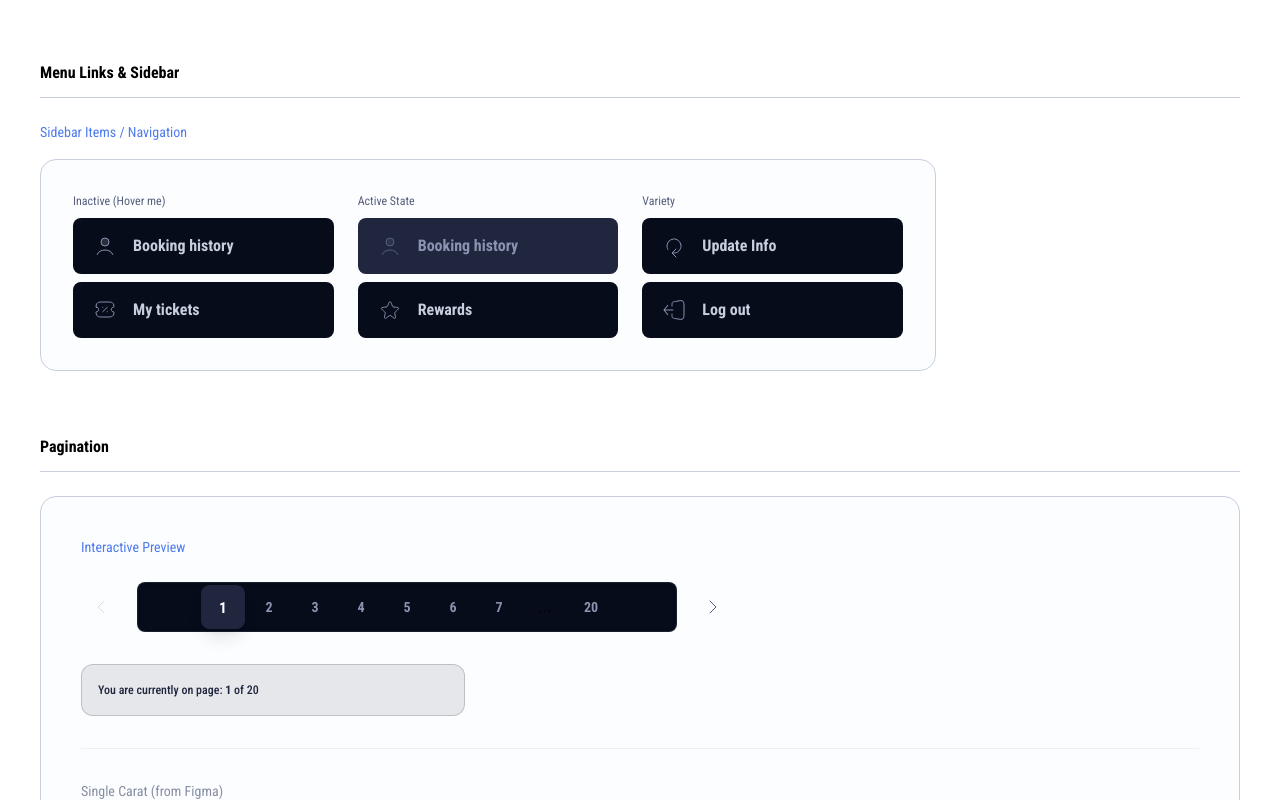
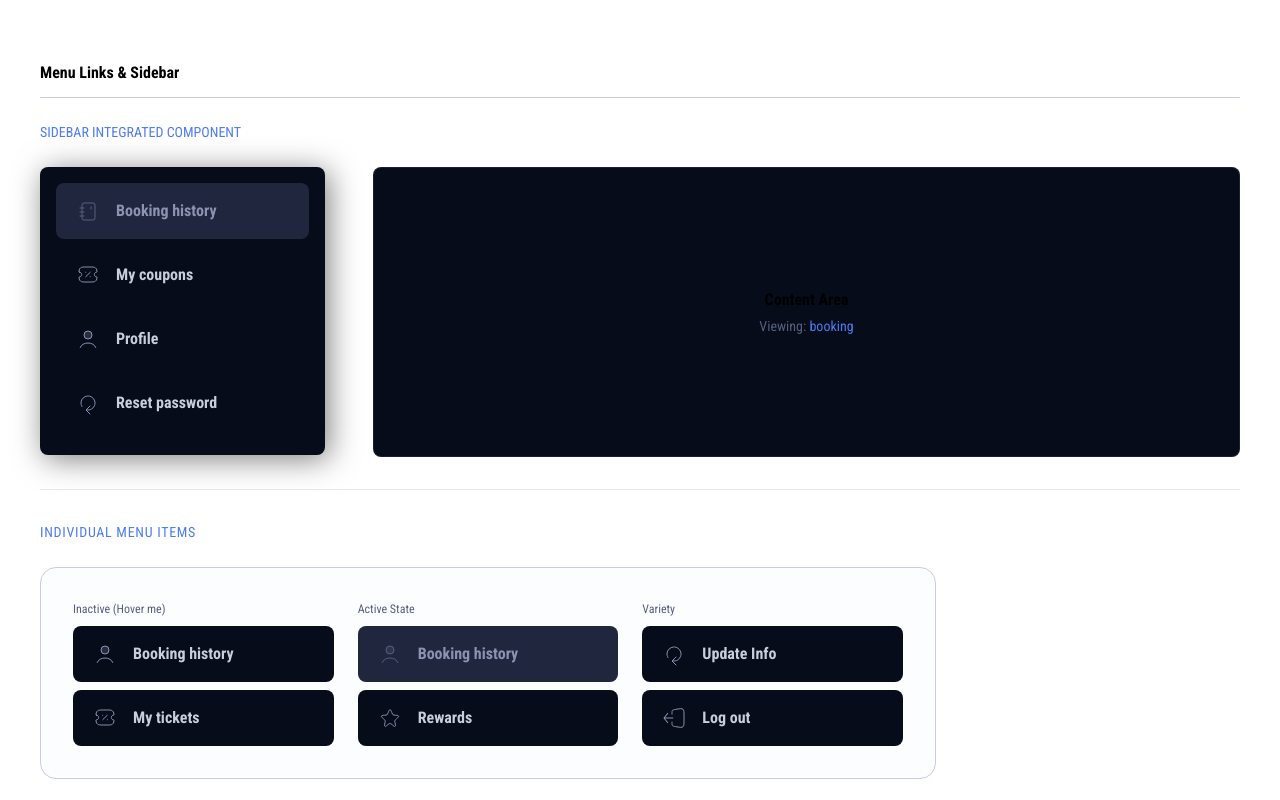
Before and after one commit to fsd10-finalproject2/minor-cineplex-app, a Vue app: page /design-system in a window 1280 px wide. Shown: the part 1240-2040 px from the top of the page. Built offline with nearby package versions, Linux system fonts and the light colour scheme.

Commit message:
feat: implement design system documentation page and sidebar menu component

```diff
--- /dev/null
+++ b/src/components/ui/SidebarMenu.vue
@@ -0,0 +1,44 @@
+<script setup lang="ts">
+import { type Component } from 'vue'
+import MenuLink from '@/components/ui/MenuLink.vue'
+
+interface MenuItem {
+  id: string
+  label: string
+  icon: Component
+  to?: string
+}
+
+defineProps<{
+  items: MenuItem[]
+  activeId?: string
+}>()
+
+defineEmits<{
+  (e: 'select', id: string): void
+}>()
+</script>
+
+<template>
+  <aside
+    class="sidebar-container w-[285px] h-fit flex flex-col gap-2 rounded-lg"
+  >
+    <MenuLink
+      v-for="item in items"
+      :key="item.id"
+      :label="item.label"
+      :icon="item.icon"
+      :active="activeId === item.id"
+      @click="$emit('select', item.id)"
+    />
+  </aside>
+</template>
+
+<style scoped>
+.sidebar-container {
+  background-color: #070C1B;
+  padding: 16px 16px 24px 16px;
+  /* Figma shadow: X:4, Y:4, Blur:30, Spread:0, 50% Black */
+  box-shadow: 4px 4px 30px rgba(0, 0, 0, 0.5);
+}
+</style>
--- a/src/views/DesignSystem.vue
+++ b/src/views/DesignSystem.vue
@@ -6,6 +6,7 @@ import TabGroup from '@/components/ui/TabGroup.vue'
 import MenuLink from '@/components/ui/MenuLink.vue'
 import CustomPagination from '@/components/ui/CustomPagination.vue'
 import CaratButton from '@/components/ui/CaratButton.vue'
+import SidebarMenu from '@/components/ui/SidebarMenu.vue'
 import {
   CalendarIcon,
   ChevronDownIcon,
@@ -81,6 +82,14 @@ const movieTabs = [
 
 const currentPage = ref(1)
 const totalPages = ref(20)
+
+const sidebarItems = [
+  { id: 'booking', label: 'Booking history', icon: NoteBookIcon },
+  { id: 'coupons', label: 'My coupons', icon: TicketIcon },
+  { id: 'profile', label: 'Profile', icon: UserIcon },
+  { id: 'reset', label: 'Reset password', icon: RefreshIcon },
+]
+const selectedMenuId = ref('booking')
 </script>
 
 <template>
@@ -159,9 +168,27 @@ const totalPages = ref(20)
     <!-- Menu Links -->
     <section class="mb-16">
       <SectionTitle>Menu Links & Sidebar</SectionTitle>
-      <div class="space-y-4">
-        <p class="style-label text-blue-100 mb-4">Sidebar Items / Navigation</p>
+      <div class="space-y-8">
+        <div>
+          <p class="style-label text-blue-100 mb-6 uppercase">Sidebar Integrated Component</p>
+          <div class="flex gap-12 items-start">
+            <SidebarMenu
+              :items="sidebarItems"
+              :active-id="selectedMenuId"
+              @select="id => selectedMenuId = id"
+            />
 
+            <div class="flex-1 p-10 bg-gray-0 rounded-lg border border-gray-400/10 min-h-[290px] flex items-center justify-center">
+              <div class="text-center">
+                <p class="style-headline-3 text-base">Content Area</p>
+                <p class="style-body-2-regular text-gray-200 mt-1">Viewing: <span class="text-blue-100">{{ selectedMenuId }}</span></p>
+              </div>
+            </div>
+          </div>
+        </div>
+
+        <div class="pt-8 border-t border-gray-100/10">
+          <p class="style-label text-blue-100 mb-6 uppercase tracking-wider">Individual Menu Items</p>
           <div
             class="grid grid-cols-1 md:grid-cols-2 lg:grid-cols-3 gap-6 max-w-4xl border border-gray-400 dark:border-gray-200 p-8 rounded-2xl bg-gray-400/5"
           >
@@ -184,6 +211,7 @@ const totalPages = ref(20)
               <p class="style-help-text text-gray-200 mb-2">Variety</p>
               <MenuLink :icon="RefreshIcon" label="Update Info" />
               <MenuLink :icon="SignOutIcon" label="Log out" />
+            </div>
           </div>
         </div>
       </div>
```
Lines whose indentation alone changed are shown as unchanged.
